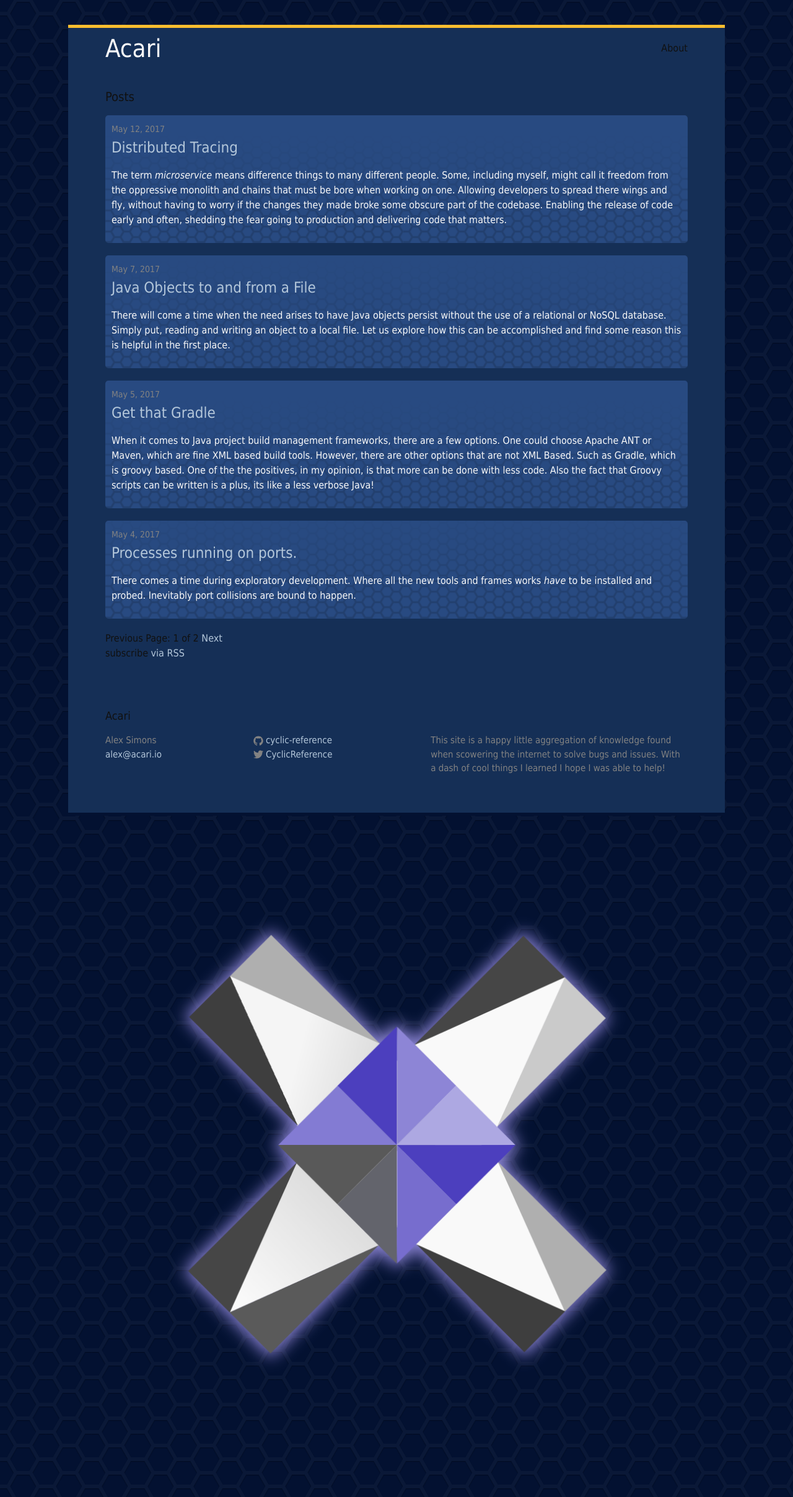
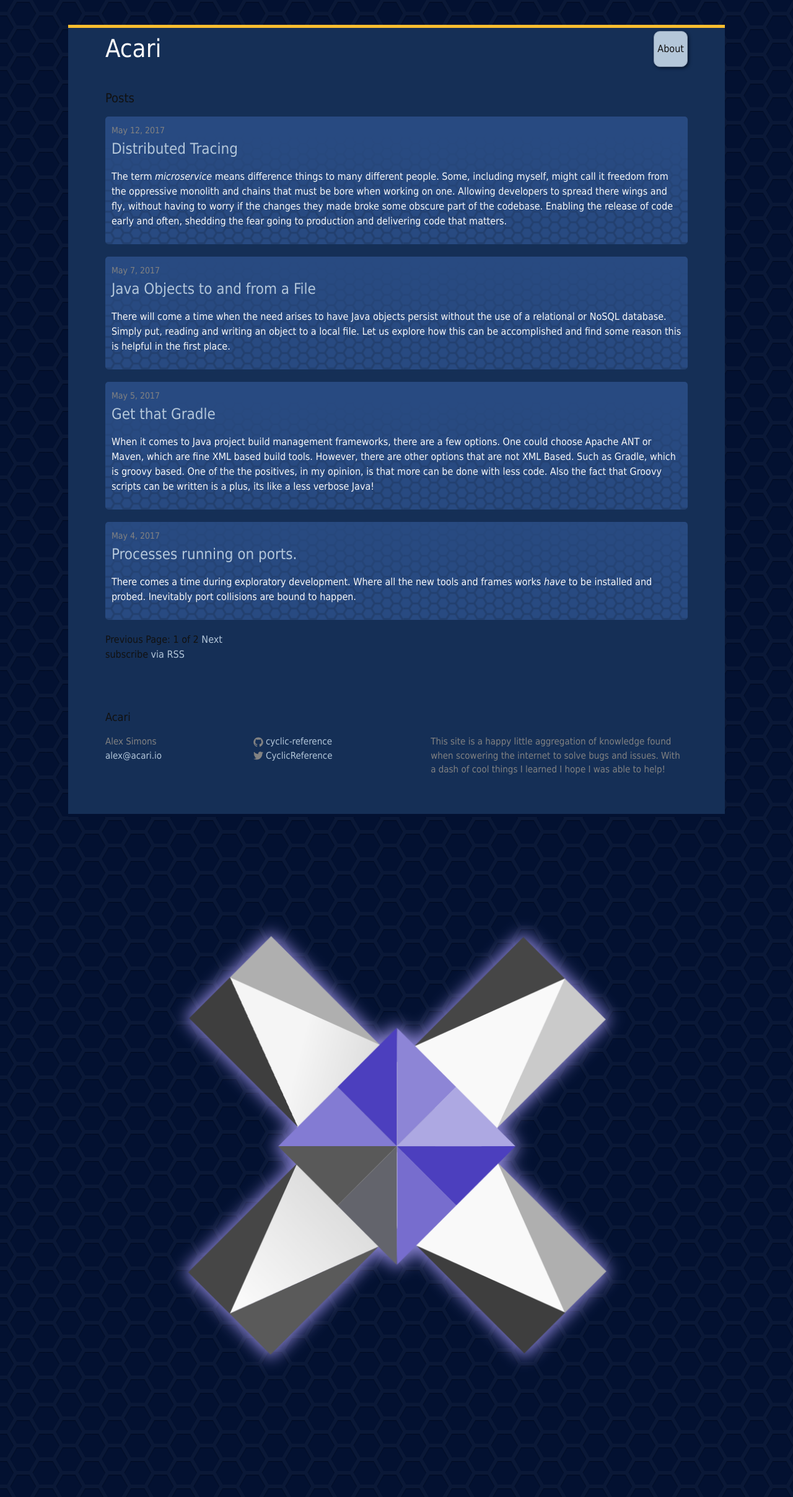
Before and after one commit to Unthrottled/blog, a Jekyll site: the page built from index.html, in a window 1280 px wide. Shown: the whole page at 62% size. Built offline with Jekyll 4.4.1, drawn with Linux system fonts in a browser that asks for light colours; the list of posts is cut into pages by our own code.

Commit message:
Styles are hard

```diff
--- a/_includes/header.html
+++ b/_includes/header.html
@@ -1,27 +1,26 @@
 <header class="site-header">
-
     <div class="wrapper">
-
         <a class="site-title" href="{{ site.baseurl }}/">{{ site.title }}</a>
-
         <nav class="site-nav">
             <a href="#" class="menu-icon">
                 <svg viewBox="0 0 18 15">
-          <path fill="#424242" d="M18,1.484c0,0.82-0.665,1.484-1.484,1.484H1.484C0.665,2.969,0,2.304,0,1.484l0,0C0,0.665,0.665,0,1.484,0 h15.031C17.335,0,18,0.665,18,1.484L18,1.484z"/>
-          <path fill="#424242" d="M18,7.516C18,8.335,17.335,9,16.516,9H1.484C0.665,9,0,8.335,0,7.516l0,0c0-0.82,0.665-1.484,1.484-1.484 h15.031C17.335,6.031,18,6.696,18,7.516L18,7.516z"/>
-          <path fill="#424242" d="M18,13.516C18,14.335,17.335,15,16.516,15H1.484C0.665,15,0,14.335,0,13.516l0,0 c0-0.82,0.665-1.484,1.484-1.484h15.031C17.335,12.031,18,12.696,18,13.516L18,13.516z"/>
+                    <path fill="#424242"
+                          d="M18,1.484c0,0.82-0.665,1.484-1.484,1.484H1.484C0.665,2.969,0,2.304,0,1.484l0,0C0,0.665,0.665,0,1.484,0 h15.031C17.335,0,18,0.665,18,1.484L18,1.484z"/>
+                    <path fill="#424242"
+                          d="M18,7.516C18,8.335,17.335,9,16.516,9H1.484C0.665,9,0,8.335,0,7.516l0,0c0-0.82,0.665-1.484,1.484-1.484 h15.031C17.335,6.031,18,6.696,18,7.516L18,7.516z"/>
+                    <path fill="#424242"
+                          d="M18,13.516C18,14.335,17.335,15,16.516,15H1.484C0.665,15,0,14.335,0,13.516l0,0 c0-0.82,0.665-1.484,1.484-1.484h15.031C17.335,12.031,18,12.696,18,13.516L18,13.516z"/>
                 </svg>
             </a>
-
             <div class="trigger">
                 {% for page in site.pages %}
                 {% if page.title %}
+                <div class="nav-box">
                     <a class="nav-link" href="{{ page.url | prepend: site.baseurl }}">{{ page.title }}</a>
+                </div>
                 {% endif %}
                 {% endfor %}
             </div>
         </nav>
-
     </div>
-
 </header>
--- a/_sass/_layout.scss
+++ b/_sass/_layout.scss
@@ -39,6 +39,22 @@
 
   .menu-icon {
     display: none;
+  }
+
+  .nav-box {
+    background-color: $e621-link;
+    border: 1px solid #8899af;
+    padding: {
+      left: 5px;
+      right: 5px;
+    }
+
+    &:hover {
+      background-color: $e621-hover;
+      color: white;
+    }
+    border-radius: 10px;
+    box-shadow: 2px 2px 5px #07162D;
   }
 
   .nav-link {
--- a/css/main.scss
+++ b/css/main.scss
@@ -18,6 +18,7 @@
 $e621-link:  #b4c7d9;
 $e621-border-blue:  #00759F;
 $e621-box-blue:  #284A81;
+$e621-hover: rgb(60, 60, 220);
 $e621-content-blue:  #152f56;
 $e621-background:  #284A81;
 $e621-dark-blue:   #031131;
--- a/index.html
+++ b/index.html
@@ -38,6 +38,6 @@
         {% endif %}
     </div>
 
-    <p class="rss-subscribe">subscribe <a href="{{ "/feed.xml" | prepend: site.baseurl }}">via RSS</a></p>
+    <p class="rss-subscribe">subscribe <a href="{{ '/feed.xml' | prepend: site.baseurl }}">via RSS</a></p>
 
 </div>
```
Lines whose indentation alone changed are shown as unchanged.
